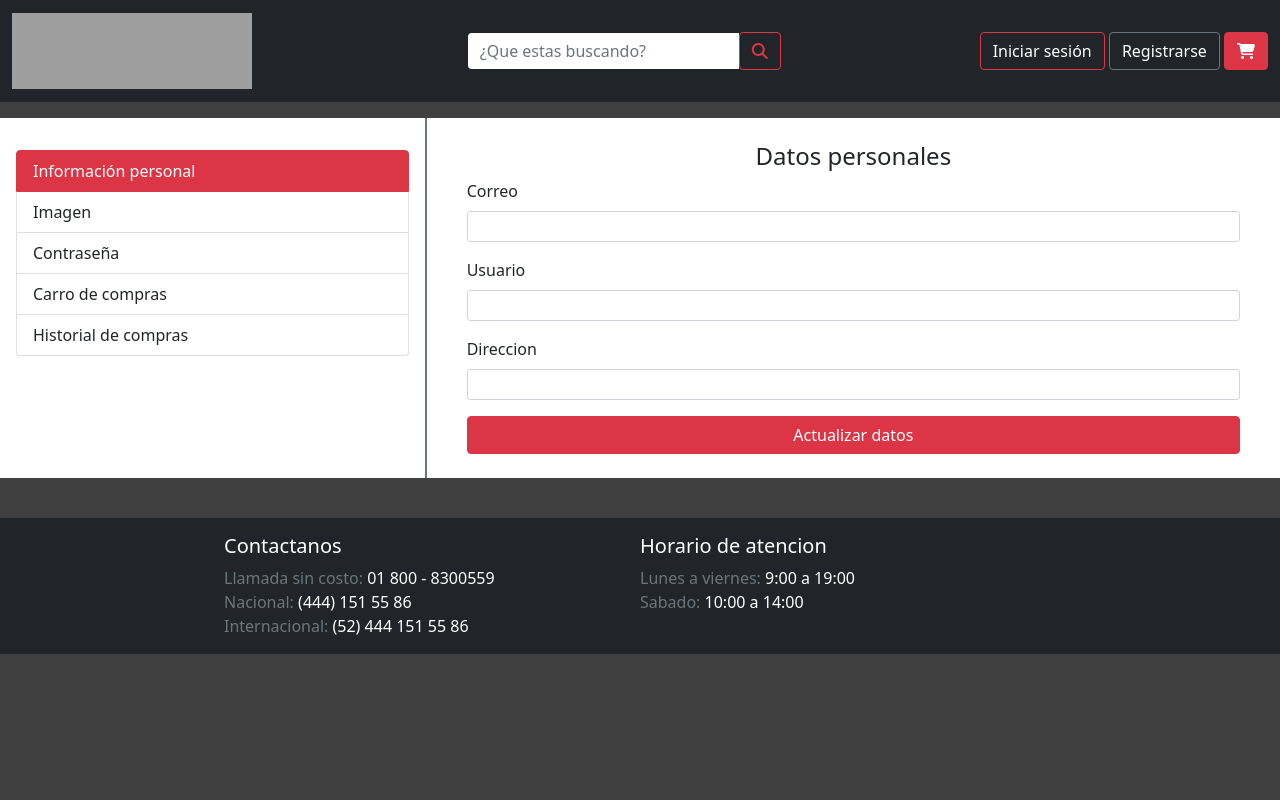
After one commit to EliseoEstrada/Musicmania, a PHP site: the page made by src/views/user/profile.php in a window 1280 px wide. The commit adds this page. Run offline with PHP 8.4, Linux system fonts and the light colour scheme; the template is opened without the code that fills it, so the values that code supplies are empty; some libraries are stand-ins or nearby versions; grey boxes are pictures that could not be loaded.

```diff
--- a/config/parameters.php
+++ b/config/parameters.php
@@ -3,8 +3,8 @@
 define('ROOT', dirname(dirname(__FILE__)));
 
 define('URL', 'http://localhost/Musicmania/');
-define('default_controller', 'ProductController');
-define('default_action', 'getAll');
+define('DEFAULT_CONTROLLER', 'ProductController');
+define('DEFAULT_ACTION', 'index');
 
 define('lib_message', URL.'src/views/layout/alert.php');
 
--- a/database/database.sql
+++ b/database/creation_database.sql
@@ -27,7 +27,6 @@ CREATE TABLE users(
     email VARCHAR(100) UNIQUE,
     password VARCHAR(50),
     address TEXT,
-    rol TINYINT,
     image VARCHAR(100),
     extension VARCHAR(20)
 );
--- a/database/firstInsert.sql
+++ b/database/first_Insert.sql
@@ -5,6 +5,3 @@ INSERT INTO Categories SET name = 'Accesorios';
 INSERT INTO Categories SET name = 'Hogar';
 INSERT INTO Categories SET name = 'Oficina';
 INSERT INTO Categories SET name = 'Otros';
-
-
-INSERT INTO users SET username = 'admin', email = 'admin@hotmail.com', password = 'admin', rol = 1 ;
--- a/public/css/main.css
+++ b/public/css/main.css
@@ -7,6 +7,11 @@ body{
     background-repeat: no-repeat;
     background-attachment: fixed;
 }
+
+:root{
+    --primary-color: #dc3545;
+}
+
 
 textarea{
     resize: none;
@@ -38,6 +43,12 @@ a.product_link, a.product_link:hover{
 }
 
 
+/*PROFILE*/
+
+.old_image_user{
+    max-width: 200px;
+    max-height: 200px;
+}
 
 
 /*Boostrap*/
@@ -48,3 +59,12 @@ a.product_link, a.product_link:hover{
 .container-xxl{
     padding: 0;
 }
+
+.list-group-item.active {
+    background-color: var(--primary-color);
+    border-color: var(--primary-color);
+}
+
+.dropdown-item:active{
+    background-color: var(--primary-color);
+}
--- a/src/models/userModel.php
+++ b/src/models/userModel.php
@@ -40,7 +40,6 @@ class UserModel extends Model{
                 'username'  => $data['username'],
                 'email'     => $data['email'],
                 'password'  => $data['password'],
-                'rol'       => 0,
                 'image'     => null,
                 'extension' => null
             );
@@ -73,7 +72,6 @@ class UserModel extends Model{
                     'username'   => $row['username'],
                     'email'      => $row['email'],
                     'password'   => $row['password'],
-                    'rol'        => $row['rol'],
                     'image'      => $row['image'],
                     'extension'  => $row['extension']
                 );
--- a/src/views/layout/navbar.php
+++ b/src/views/layout/navbar.php
@@ -5,7 +5,6 @@
     $email = isset($_SESSION['identity']) ? $_SESSION['identity']['email'] : null;
     $user =  isset($_SESSION['identity']) ? $_SESSION['identity']['username'] : null;
     $image = isset($_SESSION['identity']) ? $_SESSION['identity']['image'] : null;
-    $rol =   isset($_SESSION['identity']) ? $_SESSION['identity']['rol'] : null;
     if(!$image != null){
         $image = path_resources_images . 'user_layout.png';
     }
@@ -13,7 +12,7 @@
 
 <nav class="navbar navbar-dark bg-dark ">
     <div class="container-fluid">
-        <!--Button categories-->
+        <!--Boton izquierdo-->
         <button class="navbar-toggler d-block d-md-none" type="button" data-bs-toggle="offcanvas" data-bs-target="#offcanvasNavbar1" aria-controls="offcanvasNavbar">
             <span class="navbar-toggler-icon"></span>
         </button>
@@ -21,10 +20,10 @@
         <a class="navbar-brand" href="<?=URL?>">
             <img class="logo_nav" src="<?=path_resources_images?>Logotipo.png" alt="logo">
         </a>
-
-        <form method="POST" action="<?=URL?>producto/filtro" class="form-inline w-25 pr-2 d-none d-md-block"  >
+        <!--Formulario de busqueda-->
+        <form method="POST" action="<?=URL?>product/search" class="form-inline w-25 pr-2 d-none d-md-block"  >
             <div class="input-group ">
-                <input type="text" class="form-control border-dark" name="buscar" id="buscar" placeholder="¿Que estas buscando?" autocomplete="off">
+                <input type="text" class="form-control border-dark" name="search" placeholder="¿Que estas buscando?" autocomplete="off">
                 <div class="input-group-append">
                     <button class="btn btn-outline-danger" type="submit" ><i class="fa fa-search"></i></button>
                 </div>
@@ -32,7 +31,7 @@
         </form>
 
         <?php if(!isset($_SESSION['identity'])):?>
-        <!--login/signup buttons-->
+        <!--botones login/signup-->
         <div class="my-auto d-none d-md-block">
             <a class="btn  btn-outline-danger text-white my-auto " href="<?=URL?>user/login"  >Iniciar sesión</a>
             <a class="btn btn-outline-secondary text-white my-auto " href="<?=URL?>user/signup"  >Registrarse</a>
@@ -40,34 +39,59 @@
                 <i class="fa fa-shopping-cart " aria-hidden="true"></i>
             </a>
         </div>
-        <!--Profile button-->
+        <!--Boton derecho-->
         <button class="btn btn btn-outline-secondary btn-lg me-3 d-block d-md-none" type="button" data-bs-toggle="offcanvas" data-bs-target="#offcanvasProfile" aria-controls="offcanvasProfile">
             <span class="text-white "><i class="fa fa-user" ></i></span>
         </button>
         <?php else: ?>
-        <!--Profile button-->
-        <button class="btn btn btn-outline-danger btn-lg me-3 text-white " type="button" data-bs-toggle="offcanvas" data-bs-target="#offcanvasProfile" aria-controls="offcanvasProfile">
+        <!--
+        <button class="btn btn btn-outline btn-lg me-3 text-white " type="button" data-bs-toggle="offcanvas" data-bs-target="#offcanvasProfile" aria-controls="offcanvasProfile">
             <span class="d-block d-md-none"><i class="fa fa-user" ></i> </span>
             <p class="d-none d-md-block m-0"><i class="fa fa-user" ></i> <?=$user?></p>
         </button>
+        -->
+
+        <!--Boton de perfil-->
+        <div class="d-block d-md-none">
+            <button class="btn btn btn-outline btn-lg me-3 text-white " type="button" data-bs-toggle="offcanvas" data-bs-target="#offcanvasProfile" aria-controls="offcanvasProfile">
+                <span class="d-block d-md-none"><i class="fa fa-user" ></i> </span>
+                <p class="d-none d-md-block m-0"><i class="fa fa-user" ></i> <?=$user?></p>
+            </button>
+        </div>
+        <div class="d-md-block d-none">
+            <div class="dropdown ">
+                <button class="btn btn-secondary dropdown-toggle " type="button" id="dropdownMenuButton1" data-bs-toggle="dropdown" aria-expanded="false">
+                    <i class="fa fa-user" ></i> <?=$user?>
+                </button>
+                <ul class="dropdown-menu dropdown-menu-end" style="min-width: 0;">
+                    <li><a class="dropdown-item " href="<?=URL?>user/profile"><i class="fa fa-user" ></i> Perfil</a></li>
+                    <li><a class="dropdown-item " href="<?=URL?>user/cart"><i class="fa fa-user" ></i> Mi carro</a></li>
+                    <li><hr class="dropdown-divider"></li>
+                    <li><a class="dropdown-item " href="<?=URL?>user/logout"><i class="fa fa-user" ></i> Cerrar sesion</a></li>
+                </ul>
+            </div>
+        </div>
         <?php endif;?>
 
-
+        <!--Categorias-->
         <div class="w-100 d-md-block d-none ">
             <ol class="navbar-nav small box_categories">
                 <?php foreach($categories as $category): ?>
-                <li class="nav-item "><a href="<?=URL?>product/filter&category=<?=$category['name']?>" class="nav-link py-1 "><?=$category['name']?></a></li>
+                <li class="nav-item "><a href="<?=URL?>product/byCategory&category=<?=$category['name']?>" class="nav-link py-1 "><?=$category['name']?></a></li>
                 <?php endforeach; ?>
             </ol>
         </div>
+
+
+        <!-- CANVAS modo responsivo -->
 
          <!--Canvas Categorias-->
         <div class="offcanvas offcanvas-start bg-dark" tabindex="-1" id="offcanvasNavbar1" aria-labelledby="offcanvasNavbarLabel1">
             <div class="offcanvas-body">
 
-                <form method="POST" action="<?=URL?>producto/filtro" class="form-inline mt-3"  >
+                <form method="POST" action="<?=URL?>product/search" class="form-inline mt-3"  >
                     <div class="input-group w-100">
-                        <input type="text" class="form-control border-dark" name="buscar" id="buscar" placeholder="¿Que estas buscando?" autocomplete="off">
+                        <input type="text" class="form-control border-dark" name="search" placeholder="¿Que estas buscando?" autocomplete="off">
                         <div class="input-group-append">
                             <button class="btn btn-outline-danger" type="submit" ><i class="fa fa-search"></i></button>
                         </div>
@@ -104,21 +128,21 @@
 
                     <hr class="text-white">
 
-                    <?php if($rol == 1): ?>
                     <li class="">
-                        <a class="nav-link "href="<?=URL?>product/add"><i class="fa fa-user mr-1" ></i> Agregar producto</a>
-                    </li>
-                    <?php else: ?>
-                    <li class="">
-                        <a class="nav-link "href="#"><i class="fa fa-user mr-1" ></i> Mi Perfil</a>
+                        <a class="nav-link " href="<?=URL?>user/profile"><i class="fa fa-user mr-1" ></i> Mi Perfil</a>
                     </li>
                     <li class="">
                         <a class="nav-link" href="<?=URL?>user/cart"><i class="fa fa-shopping-cart " ></i> Mi carro  </a>
                     </li>
-                    <?php endif; ?>
+
                 </ul>
                 <?php else: ?>
                 <div class="mt-3">
+                    <a class="btn btn-secondary text-white my-auto mt-3 w-100" href="<?=URL?>user/cart"  >
+                        <i class="fa fa-shopping-cart " aria-hidden="true"></i>
+                        Carro de compras
+                    </a>
+                    <hr>
                     <a class="btn  btn-danger text-white mt-3 w-100" href="<?=URL?>user/login"  >Iniciar sesión</a>
                     <a class="btn btn-secondary text-white my-auto mt-3 w-100" href="<?=URL?>user/signup"  >Registrarse</a>
                 </div>
--- /dev/null
+++ b/src/views/user/profile.php
@@ -0,0 +1,82 @@
+<?php
+
+$email      = isset($_SESSION['identity']['email']) ? $_SESSION['identity']['email'] : null;
+$user       =  isset($_SESSION['identity']['username']) ? $_SESSION['identity']['username'] : null;
+$address    =  isset($_SESSION['identity']['address']) ? $_SESSION['identity']['address'] : null;
+$image      = isset($_SESSION['identity']['image']) ? $_SESSION['identity']['image'] : null;
+$password   = isset($_SESSION['identity']['password']) ? $_SESSION['identity']['password'] : null;
+if(!$image != null){
+    $image = path_resources_images . 'user_layout.png';
+}
+
+?>
+
+
+<div class="container-xxl mt-3 mb-3">
+    <div class="row bg-white">
+        <div class="col-12 col-md-4 border-end border-secondary border-2">
+
+            <div class="list-group  mt-3 p-3" id="list-tab" role="tablist">
+                <a class="list-group-item list-group-item-action active" id="list-home-list" data-bs-toggle="list" href="#list-home" role="tab" aria-controls="list-home">Información personal</a>
+                <a class="list-group-item list-group-item-action" id="list-profile-list" data-bs-toggle="list" href="#list-profile" role="tab" aria-controls="list-profile">Imagen</a>
+                <a class="list-group-item list-group-item-action " id="list-password-list" data-bs-toggle="list" href="#list-password" role="tab" aria-controls="list-password">Contraseña</a>
+                <a class="list-group-item list-group-item-action" id="list-messages-list" data-bs-toggle="list" href="#list-messages" role="tab" aria-controls="list-messages">Carro de compras</a>
+                <a class="list-group-item list-group-item-action" id="list-settings-list" data-bs-toggle="list" href="#list-settings" role="tab" aria-controls="list-settings">Historial de compras</a>
+            </div>
+
+        </div>
+
+        <div class="col-12 col-md-8 p-4">
+            <div class="tab-content ps-md-3 pe-md-3" id="nav-tabContent">
+                <div class="tab-pane fade show active " id="list-home" role="tabpanel" aria-labelledby="list-home-list">
+                    <h4 class="text-center">Datos personales</h4>
+                    <div class="mb-3">
+                        <label for="email" class="form-label">Correo</label>
+                        <input type="email" class="form-control form-control-sm" id="email" value="<?=$email?>">
+                    </div>
+                    <div class="mb-3">
+                        <label for="user" class="form-label">Usuario</label>
+                        <input type="text" class="form-control form-control-sm" id="user" value="<?=$user?>">
+                    </div>
+                    <div class="mb-3">
+                        <label for="address" class="form-label">Direccion</label>
+                        <input type="text" class="form-control form-control-sm" id="address" value="<?=$address?>">
+                    </div>
+                    <div class="mt-3">
+                        <button type="submit" name="submit" class="btn btn-danger w-100">Actualizar datos</button>
+                    </div>
+                </div>
+
+                <div class="tab-pane fade " id="list-profile" role="tabpanel" aria-labelledby="list-profile-list">
+                    <h4 class="text-center">Avatar</h4>
+                    <div class="text-center">
+                        <img src="<?=$image?>" class="img-fluid rounded-circle border border-2 old_image_user" alt="" >
+                    </div>
+
+                    <div class="input-group mb-3 mt-3">
+                        <input  id="new_image" type="file" accept="image/*" class="form-control" id="new_image" aria-describedby="new_image" aria-label="Upload">
+                        <button class="btn btn-outline-danger" type="submit" id="new_image">Actualizar</button>
+                    </div>
+                </div>
+
+                <div class="tab-pane fade " id="list-password" role="tabpanel" aria-labelledby="list-password-list">
+                    <h4 class="text-center">Contraseña</h4>
+                    <div class="mb-3">
+                        <label for="old_password" class="form-label">Contraseña actual</label>
+                        <input type="text" class="form-control form-control-sm disabled" id="old_password" readonly value="<?=$password?>">
+                    </div>
+                    <div class="mb-3">
+                        <label for="new_password" class="form-label">Nueva contraseña</label>
+                        <input type="password" class="form-control form-control-sm" id="new_password" >
+                    </div>
+                    <div class="mt-3">
+                        <button type="submit" name="submit" class="btn btn-danger w-100">Cambiar constraseña</button>
+                    </div>
+                </div>
+                <div class="tab-pane fade" id="list-messages" role="tabpanel" aria-labelledby="list-messages-list">...</div>
+
+                <div class="tab-pane fade" id="list-settings" role="tabpanel" aria-labelledby="list-settings-list">...</div>
+            </div>
+        </div>
+    </div>
+</div>
```
Also changed, not shown: database/queries.sql (+38 -5 lines), src/controllers/adminController.php (added, +17 -0 lines), src/controllers/productController.php (+59 -45 lines), src/controllers/userController.php (+7 -3 lines), src/libs/app.php (+20 -10 lines), src/models/productModel.php (+51 -7 lines), src/views/product/filter.php (added, +38 -0 lines), public/images/uploads/products/Aretes clave de sol blancos.png (added), public/images/uploads/products/Dije de guitarra acustica.jpg (added), public/images/uploads/products/Portafolio con clave de Sol.jpg (deleted), public/images/uploads/products/Taza de los beatles blanco y negro.jpg (deleted).
